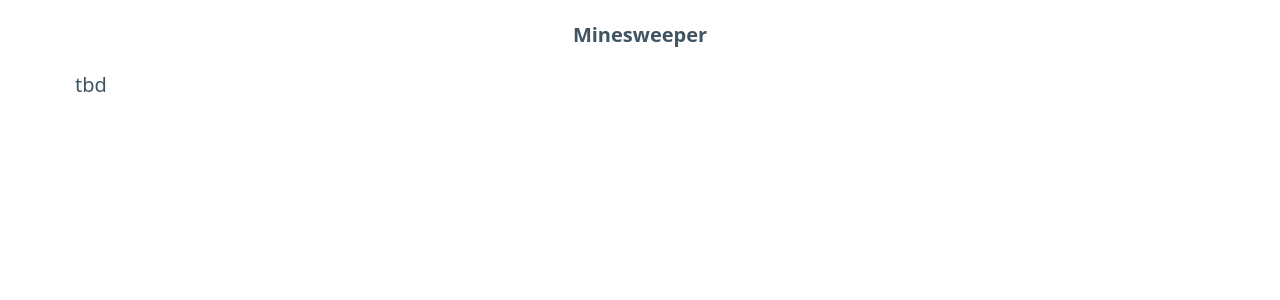
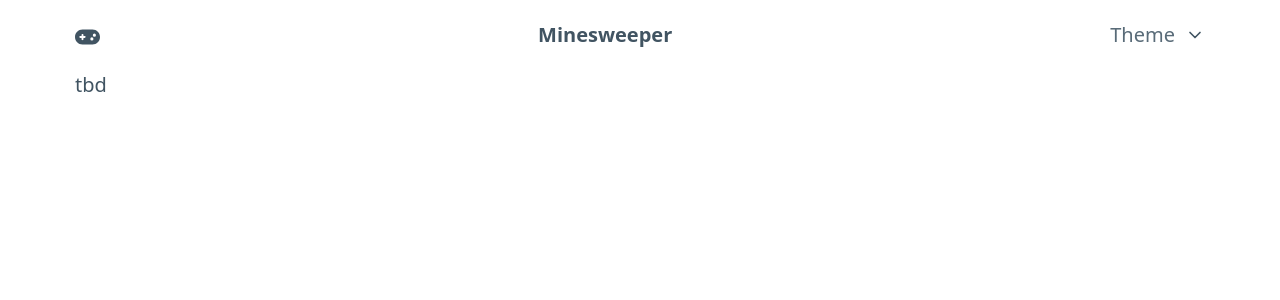
Before and after one commit to aidandenlinger/minesweeper, a Svelte app: page / in a window 1280 px wide. Shown: the top 300 px of the page. Built offline with nearby package versions, Linux system fonts and the light colour scheme.

Commit message:
feat: modularize some code, add theme switcher to navbar

```diff
--- a/src/Navbar.svelte
+++ /dev/null
@@ -1,11 +0,0 @@
-<nav>
-	<ul>
-		<li><strong>Minesweeper</strong></li>
-	</ul>
-</nav>
-
-<style>
-	nav {
-		justify-content: center;
-	}
-</style>
--- /dev/null
+++ b/src/Navbar/Navbar.svelte
@@ -0,0 +1,149 @@
+<script lang="ts">
+	import { onMount } from "svelte";
+
+	onMount(() => {
+		/*!
+		 * Minimal theme switcher
+		 *
+		 * Pico.css - https://picocss.com
+		 * Copyright 2019-2023 - Licensed under MIT
+		 */
+
+		const themeSwitcher = {
+			// Config
+			_scheme: "auto",
+			menuTarget: "details[role='list']",
+			buttonsTarget: "li[data-theme-switcher]",
+			buttonAttribute: "data-theme-switcher",
+			rootAttribute: "data-theme",
+			localStorageKey: "picoPreferredColorScheme",
+
+			// Init
+			init() {
+				this.scheme = this.schemeFromLocalStorage;
+				this.initSwitchers();
+			},
+
+			// Get color scheme from local storage
+			get schemeFromLocalStorage(): string {
+				if (typeof window.localStorage !== "undefined") {
+					if (window.localStorage.getItem(this.localStorageKey) !== null) {
+						return (
+							window.localStorage.getItem(this.localStorageKey) ?? this._scheme
+						);
+					}
+				}
+				return this._scheme;
+			},
+
+			// Preferred color scheme
+			get preferredColorScheme(): "dark" | "light" {
+				return window.matchMedia("(prefers-color-scheme: dark)").matches
+					? "dark"
+					: "light";
+			},
+
+			// Init switchers
+			initSwitchers() {
+				const buttons = document.querySelectorAll(this.buttonsTarget);
+				console.debug(buttons);
+				buttons.forEach((button) => {
+					button.addEventListener(
+						"click",
+						(event) => {
+							event.preventDefault();
+							// Set scheme
+							this.scheme =
+								button.getAttribute(this.buttonAttribute) ?? this._scheme;
+							// Close dropdown
+							document.querySelector(this.menuTarget)?.removeAttribute("open");
+						},
+						false
+					);
+				});
+			},
+
+			// Set scheme
+			set scheme(scheme) {
+				if (scheme == "auto") {
+					this.preferredColorScheme == "dark"
+						? (this._scheme = "dark")
+						: (this._scheme = "light");
+				} else if (scheme == "dark" || scheme == "light") {
+					this._scheme = scheme;
+				}
+				this.applyScheme();
+				this.schemeToLocalStorage();
+			},
+
+			// Get scheme
+			get scheme() {
+				return this._scheme;
+			},
+
+			// Apply scheme
+			applyScheme() {
+				document
+					.querySelector("html")
+					?.setAttribute(this.rootAttribute, this.scheme);
+			},
+
+			// Store scheme to local storage
+			schemeToLocalStorage() {
+				if (typeof window.localStorage !== "undefined") {
+					window.localStorage.setItem(this.localStorageKey, this.scheme);
+				}
+			},
+		};
+
+		// Init
+		themeSwitcher.init();
+	});
+</script>
+
+<nav>
+	<ul>
+		<li>
+			<svg
+				xmlns="http://www.w3.org/2000/svg"
+				height="1em"
+				viewBox="0 0 640 512"
+			>
+				<!--! Font Awesome Free 6.4.2 by @fontawesome - https://fontawesome.com License - https://fontawesome.com/license (Commercial License) Copyright 2023 Fonticons, Inc. -->
+				<path
+					d="M192 64C86 64 0 150 0 256S86 448 192 448H448c106 0 192-86 192-192s-86-192-192-192H192zM496 168a40 40 0 1 1 0 80 40 40 0 1 1 0-80zM392 304a40 40 0 1 1 80 0 40 40 0 1 1 -80 0zM168 200c0-13.3 10.7-24 24-24s24 10.7 24 24v32h32c13.3 0 24 10.7 24 24s-10.7 24-24 24H216v32c0 13.3-10.7 24-24 24s-24-10.7-24-24V280H136c-13.3 0-24-10.7-24-24s10.7-24 24-24h32V200z"
+				/>
+			</svg>
+		</li>
+	</ul>
+
+	<ul>
+		<li class="title">Minesweeper</li>
+	</ul>
+
+	<ul>
+		<li>
+			<details role="list" dir="rtl">
+				<summary aria-haspopup="listbox" role="link" class="secondary">
+					Theme
+				</summary>
+
+				<ul class="theme-list" role="listbox">
+					<li data-theme-switcher="auto">Auto</li>
+					<li data-theme-switcher="light">Light</li>
+					<li data-theme-switcher="dark">Dark</li>
+				</ul>
+			</details>
+		</li>
+	</ul>
+</nav>
+
+<style>
+	.title {
+		font-weight: bold;
+	}
+
+	ul.theme-list > li {
+		cursor: pointer;
+	}
+</style>
--- a/src/App.svelte
+++ b/src/frontend/App.svelte
@@ -1,5 +1,5 @@
 <script lang="ts">
-  import Navbar from './Navbar.svelte';
+  import Navbar from '../Navbar/Navbar.svelte';
 </script>
 
 <Navbar />
--- a/src/main.ts
+++ b/src/main.ts
@@ -1,5 +1,5 @@
 import '@picocss/pico/css/pico.min.css'
-import App from './App.svelte'
+import App from './frontend/App.svelte'
 
 const appElement = document.getElementById('app')
 
```
